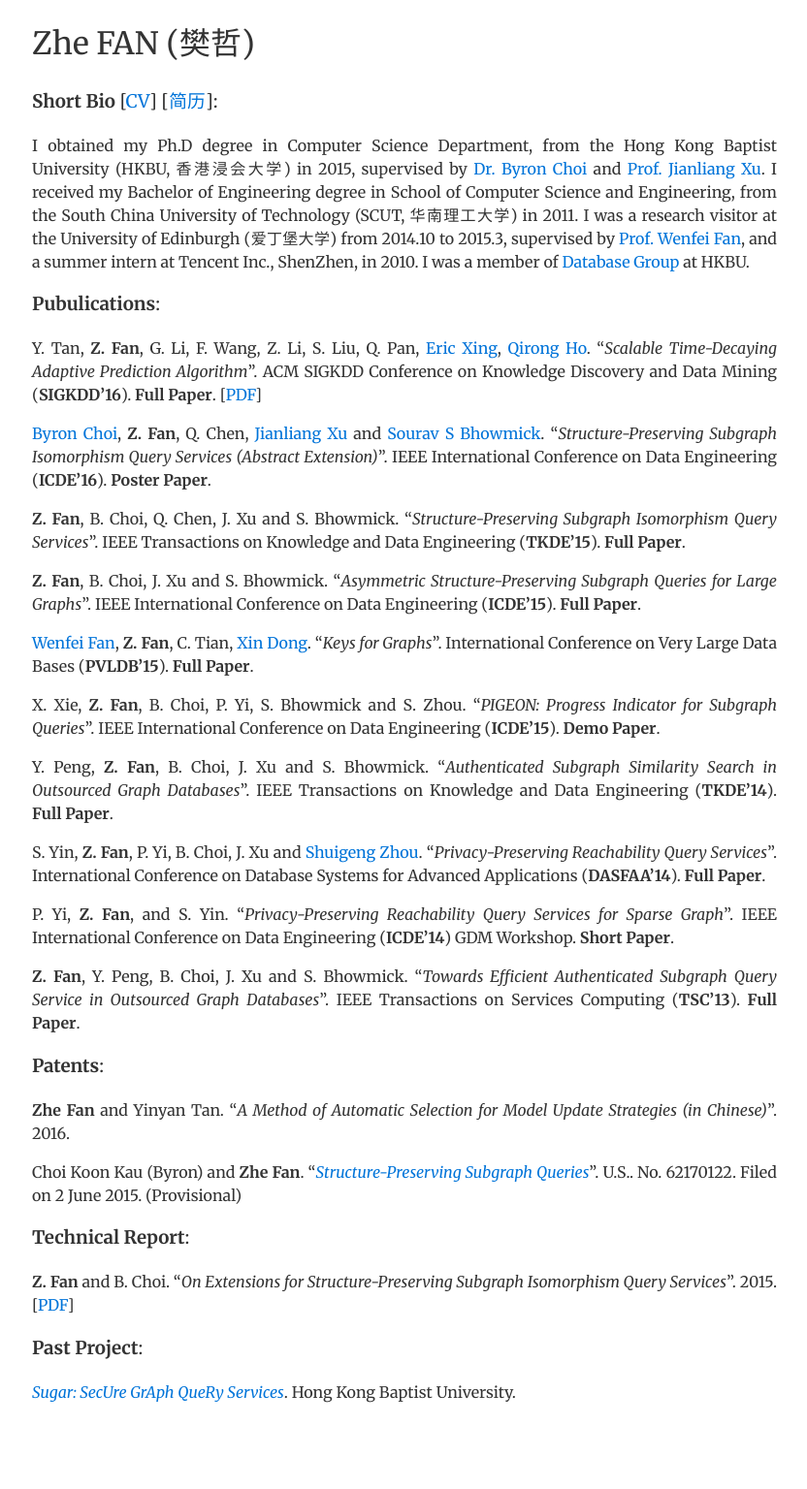
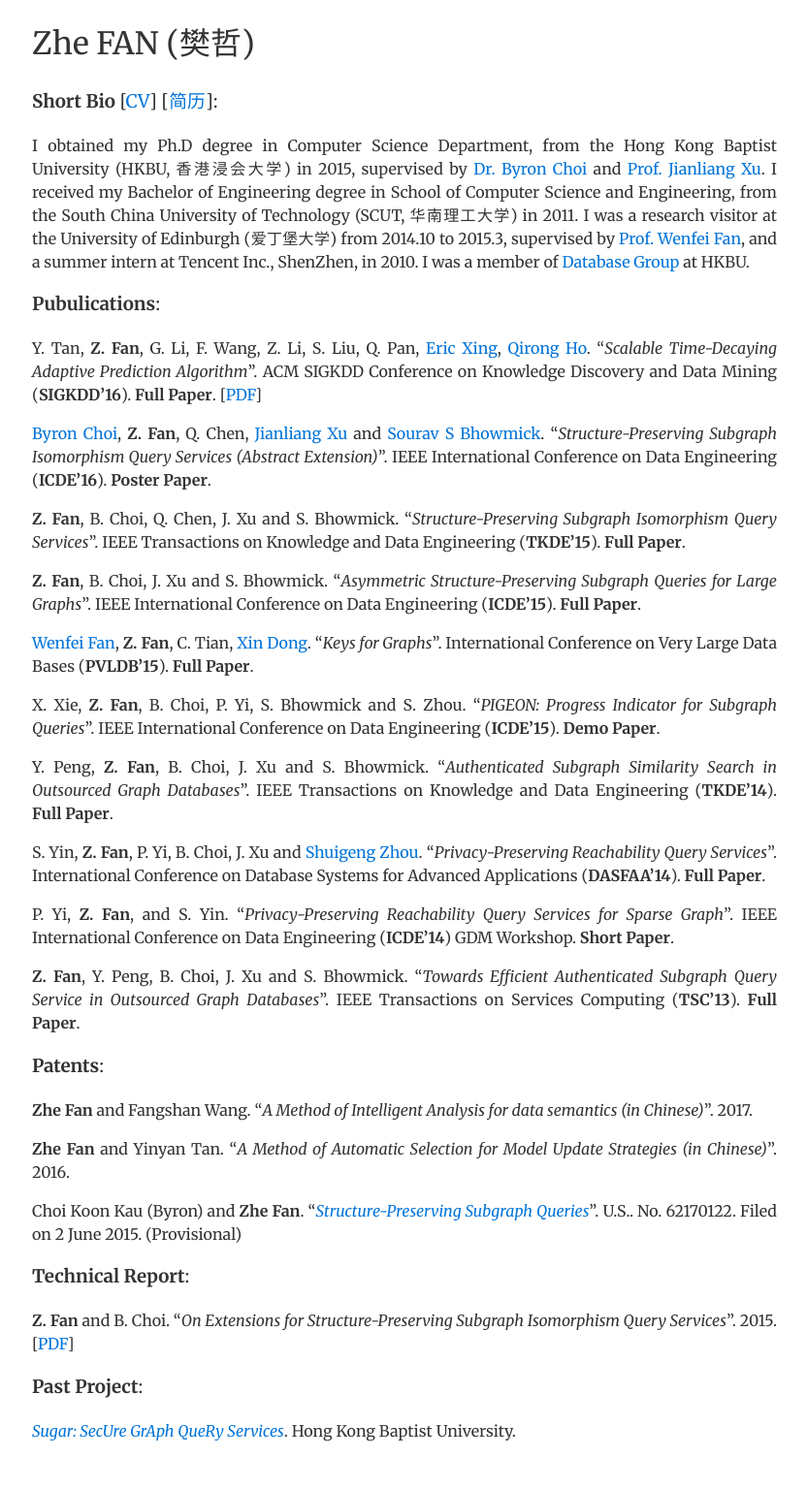
Before and after one commit to fanzhe/fanzhe.github.io, a Jekyll site: the page built from index.md, in a window 1280 px wide. Shown: the whole page at 97% size, without its empty margins (223-1055 px from the left). Built offline with Jekyll 4.4.1, drawn with Linux system fonts in a browser that asks for light colours; our own code applies the rules of GitHub Pages for plain Markdown files; before the commit the page ends 1496 px from its top, so only the background shows below that.

Commit message:
Update index.md

```diff
--- a/index.md
+++ b/index.md
@@ -45,6 +45,8 @@ IEEE Transactions on Services Computing (**TSC'13**). **Full Paper**.
 
 ### **Patents**:
 
+**Zhe Fan** and Fangshan Wang. "*A Method of Intelligent Analysis for data semantics (in Chinese)*". 2017.
+
 **Zhe Fan** and Yinyan Tan. "*A Method of Automatic Selection for Model Update Strategies (in Chinese)*". 2016.
 
 Choi Koon Kau (Byron) and **Zhe Fan**. "[*Structure-Preserving Subgraph Queries*](http://www.comp.hkbu.edu.hk/~bchoi/Summary%20of%20the%20US%20Patent%20titled%20Structure%20Preserving%20Subgraph%20Queries.pdf)". U.S.. No. 62170122. Filed on 2 June 2015. (Provisional)
```
